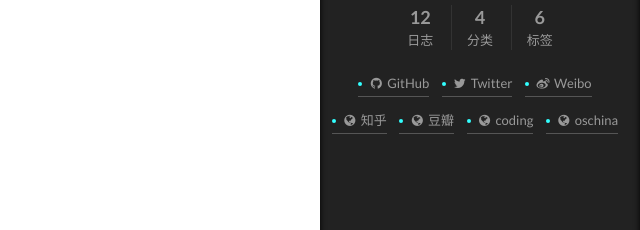
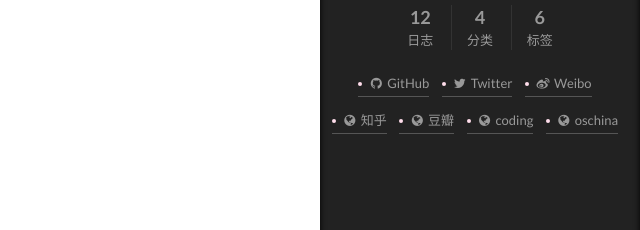
Before and after one commit to wilfordw/wilfordw.github.io, a plain HTML site: page index.html in a window 1280 px wide. Both pictures are taken after a click on the element 1238 px from the left and 743 px from the top of the page. Shown: the part 186-416 px from the top of the page, 640-1280 px from the left. Drawn offline with Linux system fonts and the light colour scheme.

Commit message:
Site updated: 2017-04-13 13:47:38

```diff
--- a/css/main.css
+++ b/css/main.css
@@ -1691,7 +1691,7 @@ pre .javascript .function {
   width: 4px;
   height: 4px;
   border-radius: 50%;
-  background: #32ffff;
+  background: #ffddeb;
 }
 .links-of-blogroll {
   font-size: 13px;
```
